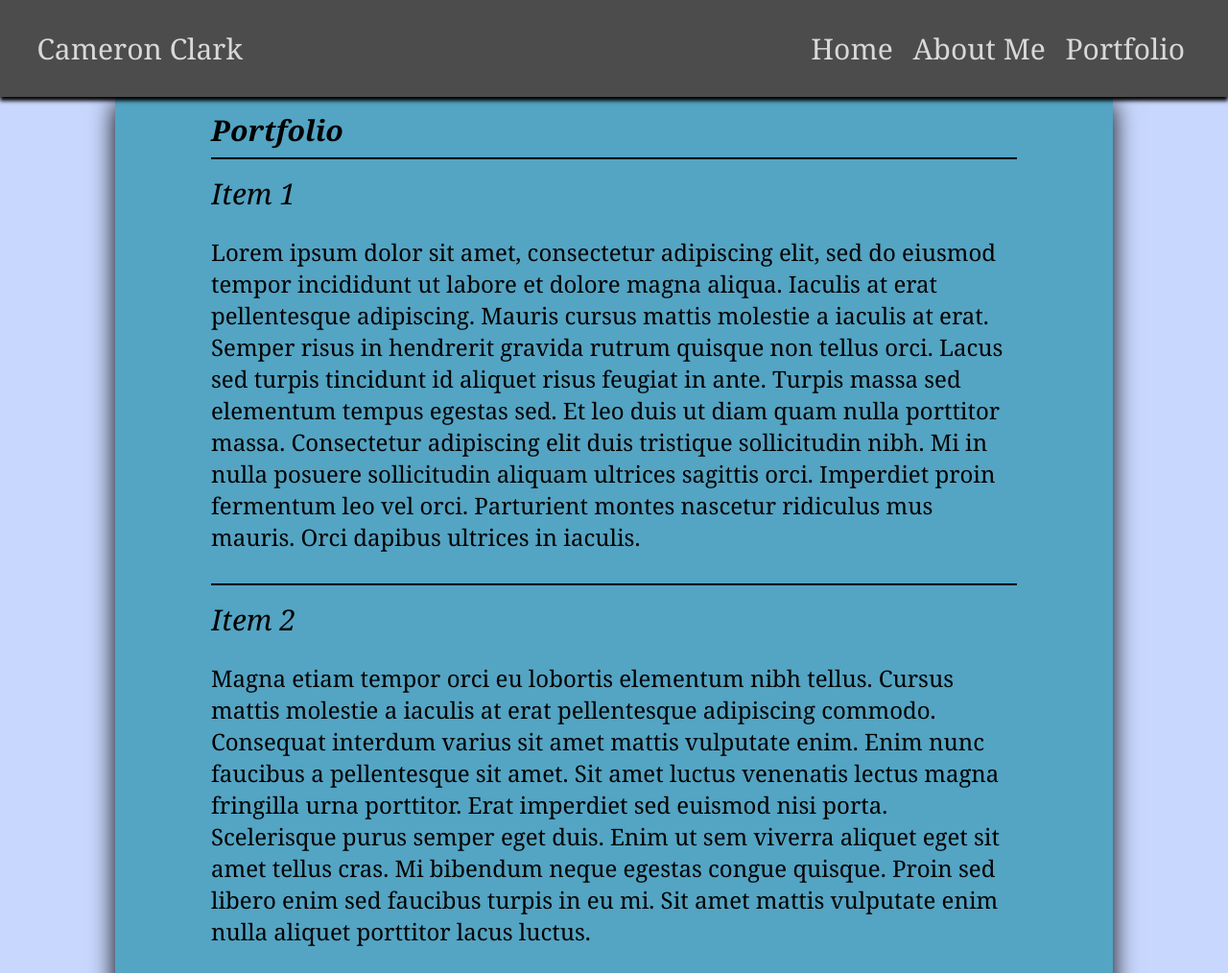
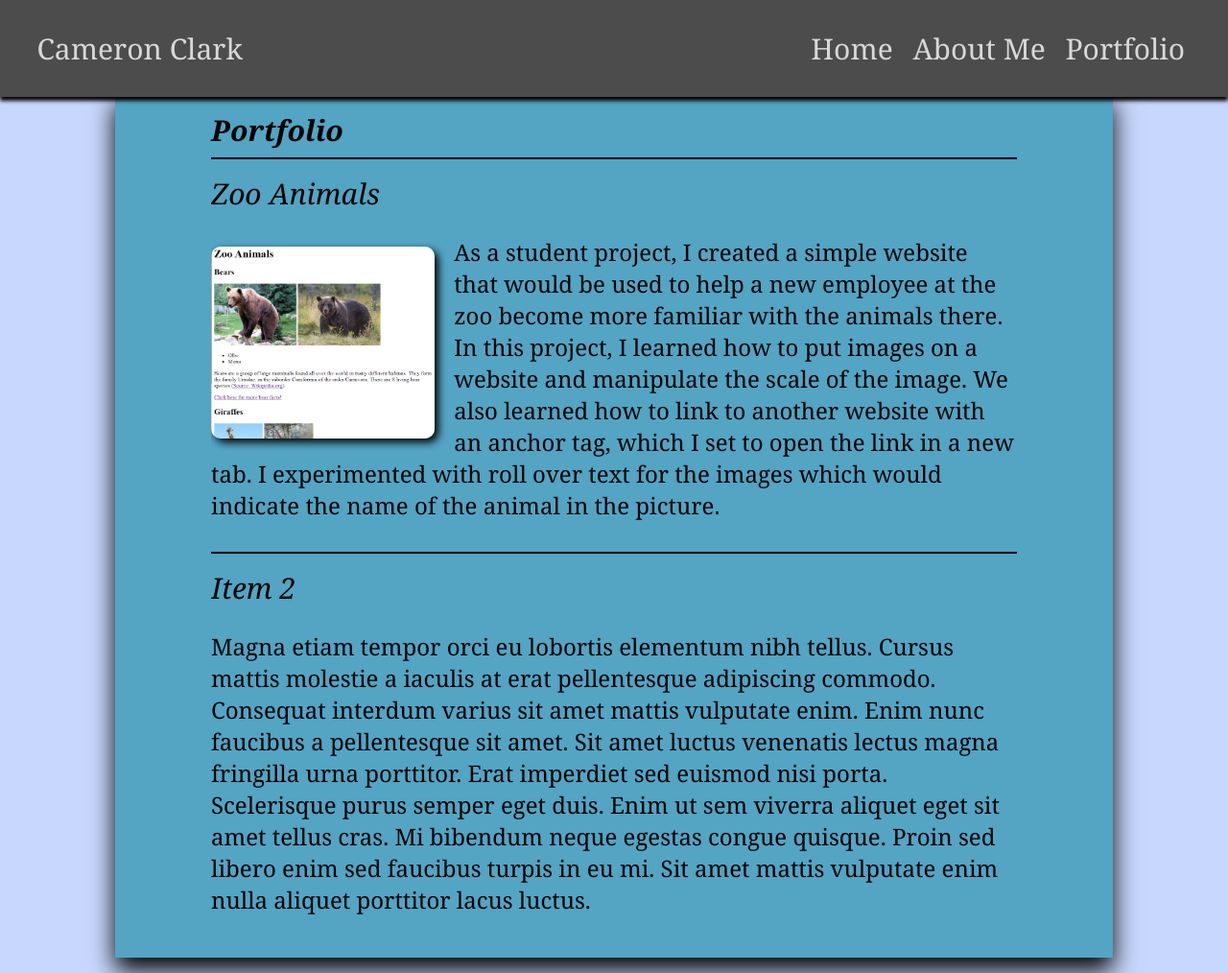
Before and after one commit to clarkcam/personalSite, a plain HTML site: page portfolio.html in a window 1280 px wide. Shown: the top 1014 px of the page at 96% size. Drawn offline with Linux system fonts and the light colour scheme.

Commit message:
portfolio edits

```diff
--- a/portfolio.html
+++ b/portfolio.html
@@ -21,8 +21,9 @@
     <div class ="content">
         <h2>Portfolio</h2>
         <div class = "contentItem">
-            <h3>Item 1</h3>
-            <p>Lorem ipsum dolor sit amet, consectetur adipiscing elit, sed do eiusmod tempor incididunt ut labore et dolore magna aliqua. Iaculis at erat pellentesque adipiscing. Mauris cursus mattis molestie a iaculis at erat. Semper risus in hendrerit gravida rutrum quisque non tellus orci. Lacus sed turpis tincidunt id aliquet risus feugiat in ante. Turpis massa sed elementum tempus egestas sed. Et leo duis ut diam quam nulla porttitor massa. Consectetur adipiscing elit duis tristique sollicitudin nibh. Mi in nulla posuere sollicitudin aliquam ultrices sagittis orci. Imperdiet proin fermentum leo vel orci. Parturient montes nascetur ridiculus mus mauris. Orci dapibus ultrices in iaculis.</p>
+            <h3>Zoo Animals</h3>
+            <img id="zoo" src="img/zooAnimals.png">
+            <p>As a student project, I created a simple website that would be used to help a new employee at the zoo become more familiar with the animals there. In this project, I learned how to put images on a website and manipulate the scale of the image. We also learned how to link to another website with an anchor tag, which I set to open the link in a new tab. I experimented with roll over text for the images which would indicate the name of the animal in the picture.</p>
         </div>
 
         <div class = "contentItem">
--- a/style.css
+++ b/style.css
@@ -80,9 +80,17 @@ img {
 }
 img#maker {
     float:left;
-    margin:20px 8px 0 0;
+    margin:20px 20px 0 0;
+    box-shadow: 4px 4px 8px black;
 }
 img#brass {
     float:right;
-    margin:20px 0px 8px 8px;
+    margin:20px 8px 8px 20px;
+    box-shadow: 4px 4px 8px black;
+
 }
+img#zoo {
+    float:left;
+    margin:20px 20px 0 0;
+    box-shadow: 4px 4px 8px black;
+}
```
Also changed, not shown: img/zooAnimals.png (added).
